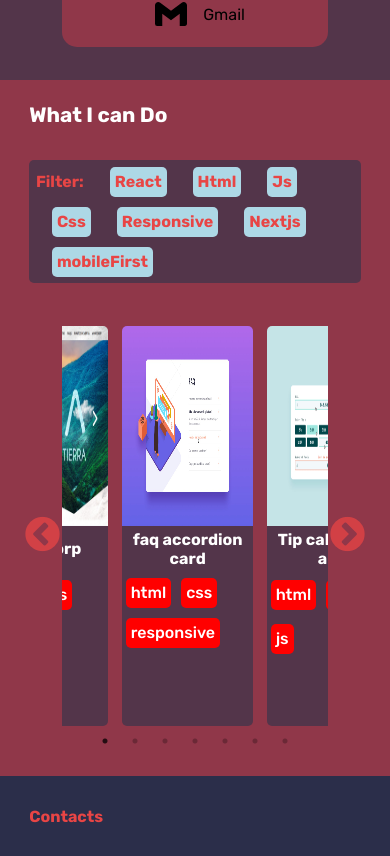
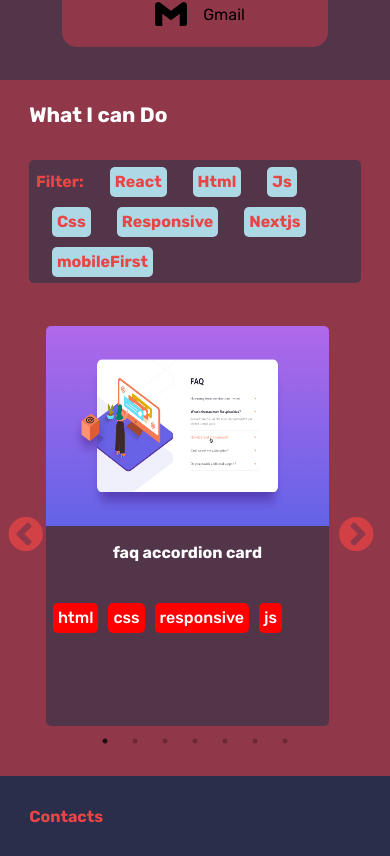
Before and after one commit to jyunakaike/Portfolio, a React app: page / in a window 390 px wide. Shown: the part 1380-2236 px from the top of the page. Built offline with nearby package versions, Linux system fonts and the light colour scheme.

Commit message:
feat: carousel responsive settings

```diff
--- a/src/Components/Experience/Cards/styles.css
+++ b/src/Components/Experience/Cards/styles.css
@@ -107,3 +107,18 @@
             flex-wrap: wrap;
     }
 }
+
+@media (max-width:770px) {
+    .Experience-card{
+        width: 95%;
+        /* height:18rem;
+
+        border-radius: 5px;
+
+        margin-right: 2.5%;
+        display: flex;
+            flex-direction: column; */
+    }
+
+
+}
--- a/src/Components/Slider/index.js
+++ b/src/Components/Slider/index.js
@@ -48,31 +48,32 @@ export const SliderImage = ({ children }) => {
         centerMode: true,
         centerPadding: '60px',
 
-        infinite: true,
+        // infinite: true,
         speed: 500,
-        slidesToShow: 2,
+        slidesToShow: 3,
         slidesToScroll: 1,
         cssEase: "linear",
         responsive: [
-            {
-                breakpoint: 1024,
-                settings: {
-                    dots: true,
-                    slidesToShow: 2,
-                    // slidesToScroll:4,
-                    infinite: true,
-                    // centerMode: true,
-                    // centerPadding: '60px',
-                }
-            },
+            // {
+            //     breakpoint: 1024,
+            //     settings: {
+            //         dots: true,
+            //         slidesToShow: 2,
+            //         // slidesToScroll:4,
+            //         infinite: true,
+            //         // centerMode: true,
+            //         // centerPadding: '60px',
+            //     }
+            // },
             {
                 breakpoint: 770,
                 settings: {
                     dots: true,
                     slidesToShow: 1,
                     slidesToScroll: 1,
-                    infinite: true,
-                    centerMode: true,
+                    centerMode: false,
+                    // infinite: true,
+                    // centerMode: true,
                     // centerPadding: '20rem',
                     // centerPadding: '0%',
                 }
--- a/src/Components/Slider/styles.css
+++ b/src/Components/Slider/styles.css
@@ -3,7 +3,6 @@
     /* height: 100%; */
     /* background-color: aqua; */
     margin: 10% auto;
-
 }
 
 .slick-prev {
@@ -27,9 +26,15 @@
 
 @media (max-width:750px) {
     .slider-container {
-        width: 80%;
+        width: 90%;
         height: 50%;
         /* background-color: aqua; */
         /* margin: 25% auto; */
     }
+    .slick-prev {
+        left: -40px;
+    }
+    .slick-next {
+        right: -12px;
+    }
 }
```
